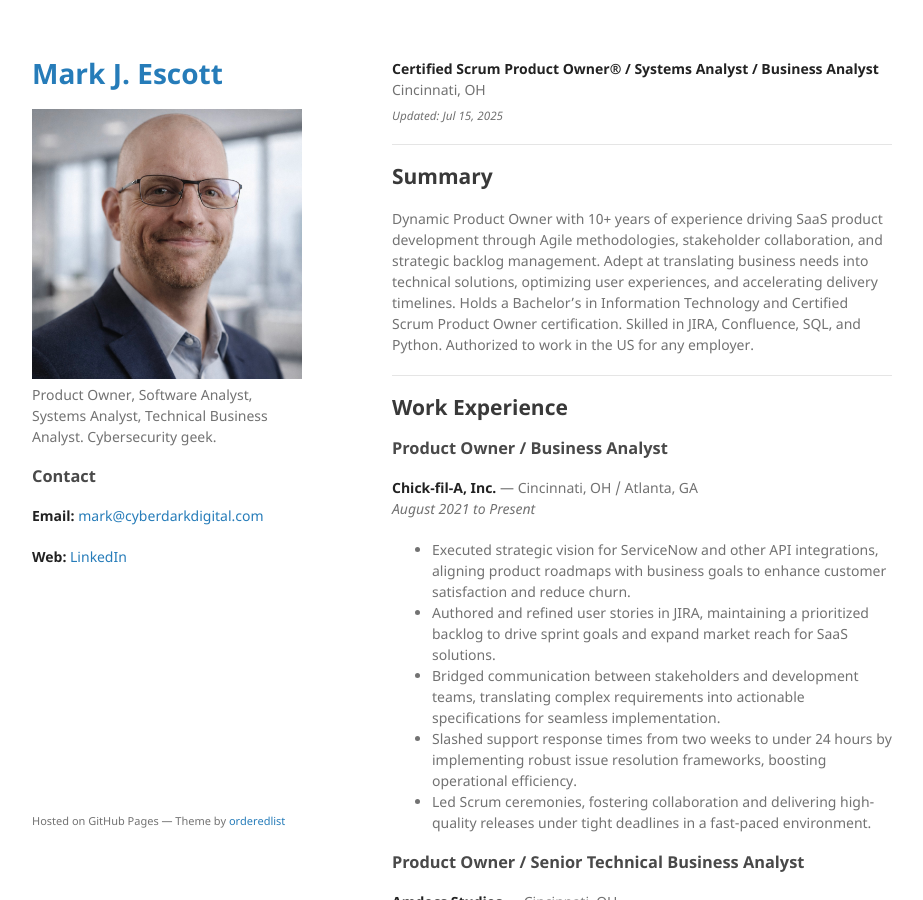
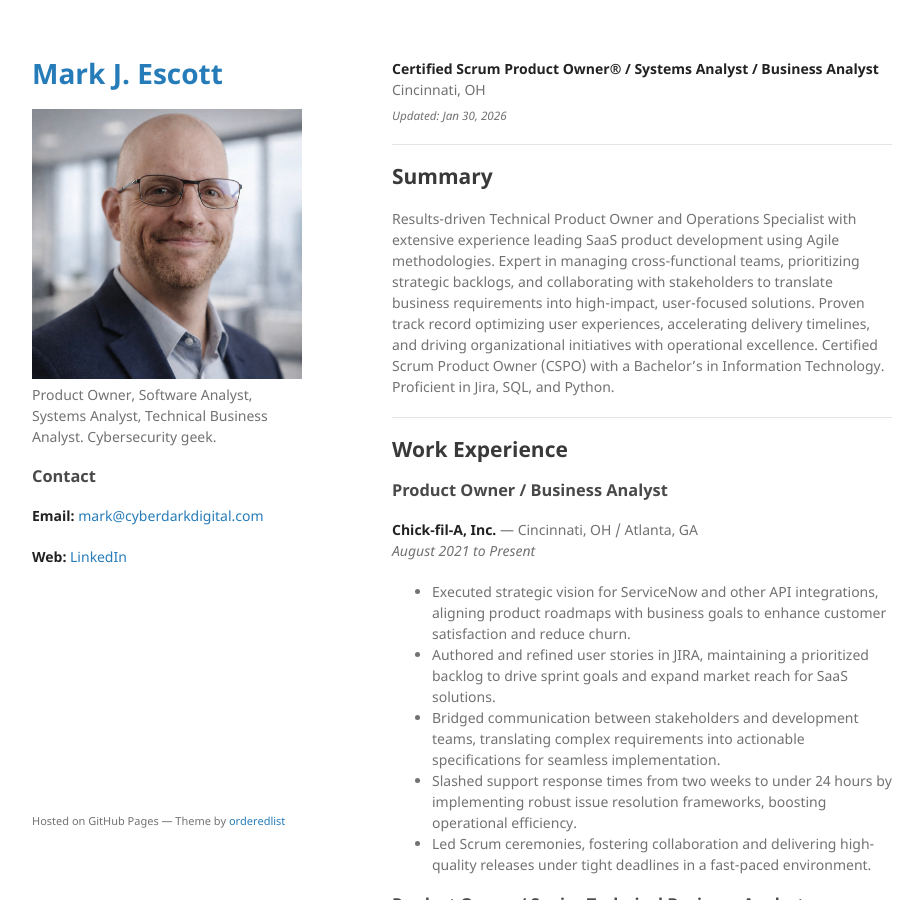
Before and after one commit to mjescott/mjescott.github.io, a Jekyll site: the page built from index.md, in a window 1280 px wide and 900 px high. Shown: the whole window, without its empty margins (178-1101 px from the left). Built offline with Jekyll 4.4.1, drawn with Linux system fonts in a browser that asks for light colours.

Commit message:
Update index.md

```diff
--- a/index.md
+++ b/index.md
@@ -4,13 +4,13 @@ layout: default
 
 **Certified Scrum Product Owner® / Systems Analyst / Business Analyst**
 Cincinnati, OH\
-<sub>_Updated: Jul 15, 2025_</sub>
+<sub>_Updated: Jan 30, 2026_</sub>
 
 ---
 
 ## Summary
 
-Dynamic Product Owner with 10+ years of experience driving SaaS product development through Agile methodologies, stakeholder collaboration, and strategic backlog management. Adept at translating business needs into technical solutions, optimizing user experiences, and accelerating delivery timelines. Holds a Bachelor’s in Information Technology and Certified Scrum Product Owner certification. Skilled in JIRA, Confluence, SQL, and Python. Authorized to work in the US for any employer.
+Results-driven Technical Product Owner and Operations Specialist with extensive experience leading SaaS product development using Agile methodologies. Expert in managing cross-functional teams, prioritizing strategic backlogs, and collaborating with stakeholders to translate business requirements into high-impact, user-focused solutions. Proven track record optimizing user experiences, accelerating delivery timelines, and driving organizational initiatives with operational excellence. Certified Scrum Product Owner (CSPO) with a Bachelor’s in Information Technology. Proficient in Jira, SQL, and Python.
 
 ---
 
```
